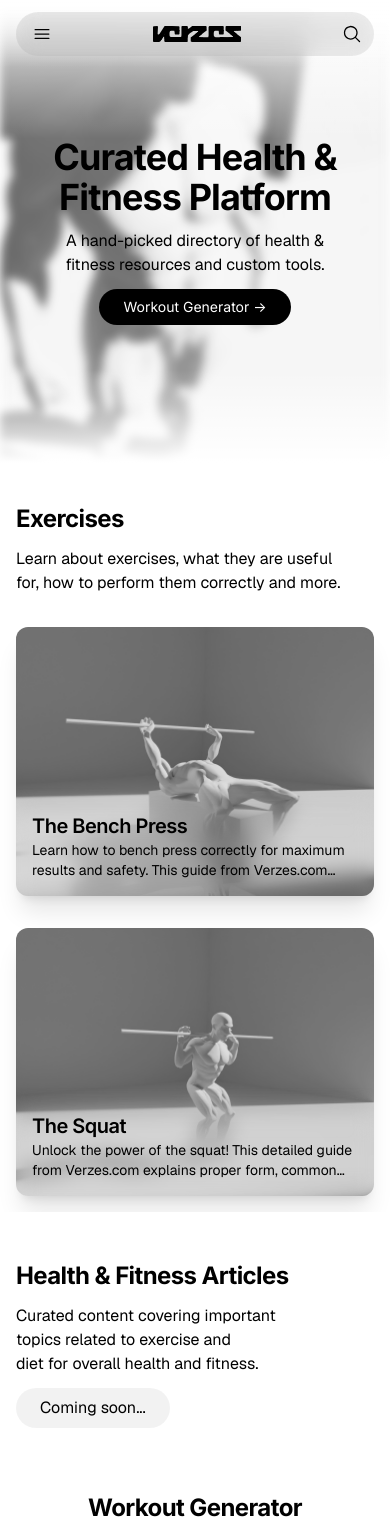
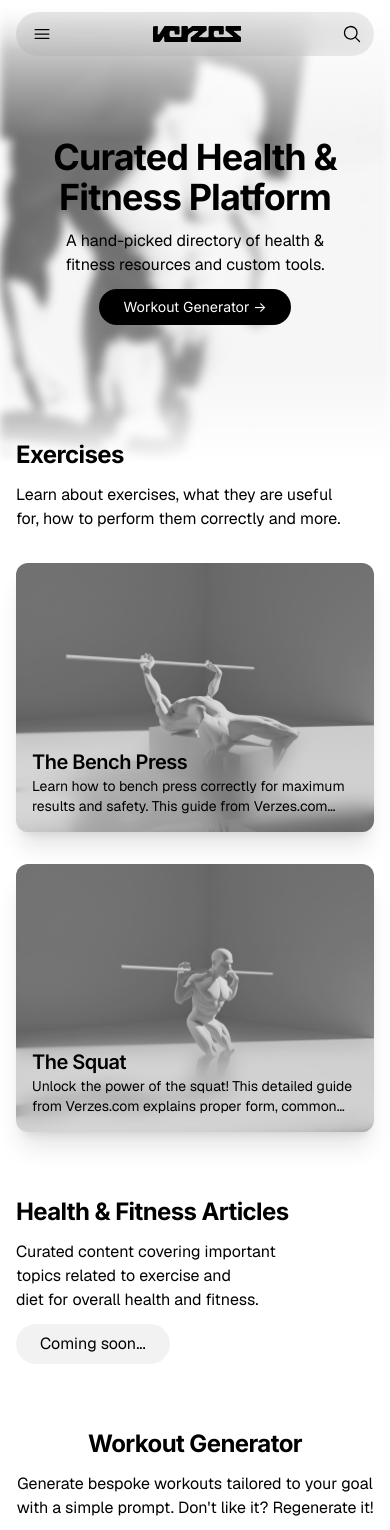
Before and after one commit to myxchine/verzes, a Next.js app: page / in a window 390 px wide. Shown: the top 1530 px of the page. Built offline with nearby package versions, Linux system fonts and the light colour scheme.

Commit message:
ui changes and overflow issues fixed

```diff
--- a/src/app/(site)/page.tsx
+++ b/src/app/(site)/page.tsx
@@ -40,6 +40,7 @@ export default function Home() {
           </Row>
         </div>
       </Section>
+      <div className="w-full -mt-16 md:-mt-24 z-[10000] relative">
         <Section>
           <Row>
             <Component small>
@@ -55,8 +56,8 @@ export default function Home() {
             <Component small>
               <h2>Health & Fitness Articles</h2>
               <p>
-              Curated content covering important topics related to exercise and
-              diet for overall health and fitness.
+                Curated content covering important topics related to exercise
+                and diet for overall health and fitness.
               </p>
               <p className="px-6 py-2 bg-black/5 rounded-full w-fit">
                 Coming soon...
@@ -79,6 +80,7 @@ export default function Home() {
             </Component>
           </Row>
         </Section>
+      </div>
     </>
   );
 }
--- a/src/app/globals.css
+++ b/src/app/globals.css
@@ -80,7 +80,6 @@ button {
     #ffffff00 40%,
     #ffffff 50%
   );
-  background-size: 200% 100%;
 }
 
 .top-to-bottom-gradient {
@@ -91,12 +90,14 @@ button {
     #ffffff00 80%,
     #ffffff 100%
   );
-  background-size: 200% 100%;
 }
 
 .top-gradient {
   background: linear-gradient(to bottom, #ffffff 0%, #ffffff00 100%);
-  background-size: 200% 100%;
+}
+
+.header-gradient {
+  background: linear-gradient(to bottom, #ffffff 0%, #ffffff00 75%);
 }
 
 .exercise-card-gradient {
--- a/src/components/global/header/index.tsx
+++ b/src/components/global/header/index.tsx
@@ -4,7 +4,7 @@ export const dynamic = "force-dynamic";
 
 export default function Header() {
   return (
-    <header className="flex flex-col w-full sticky top-0 z-[1000000]   p-3 px-4 md:p-4 md:pt-6 top-gradient">
+    <header className="flex flex-col w-full sticky top-0 z-[1000000]   p-3 px-4 md:p-4 md:pt-6 header-gradient">
       <div className=" w-full px-4 pr-3 py-3 md:px-5 md:py-4 max-w-3xl mx-auto rounded-full bg-black/5 z-50 backdrop-invert-5 backdrop-blur-md opacity-100 ">
         <Mobile />
         <Desktop />
--- a/src/components/global/ui/row.tsx
+++ b/src/components/global/ui/row.tsx
@@ -15,7 +15,7 @@ export default function Row({
 }>) {
   return (
     <div
-      className={`flex flex-col relative gap-8 md:gap-10 w-full mx-auto overflow-hidden lg:overflow-visible  ${
+      className={`flex flex-col relative gap-8 md:gap-10 w-full mx-auto  lg:overflow-visible  ${
         centered ? "items-center text-center justify-center" : ""
       } ${small ? "max-w-xl p-8 md:p-8" : "max-w-[var(--site-width)] p-4 md:p-6"}
       ${padding ? "my-6 md:my-10" : ""}
--- a/src/server/email.tsx
+++ b/src/server/email.tsx
@@ -33,7 +33,7 @@ export default async function EmailContactForm(
     sender: { name: customerName, email: "noreply@couturer.com" },
     replyTo: { name: customerName, email: customerEmail },
     to: [{ name: "Michael", email: "michael.dozzantoz@gmail.com" }],
-    subject: `Doctor Grilo contact form submission by ${customerName}`,
+    subject: `Verzes contact form submission by ${customerName}`,
     htmlContent: `<html>
       <head></head>
       <body>
```
Also changed, not shown: 1 other file (tests, documents, lock files or other folders). Lines whose indentation alone changed are shown as unchanged.
